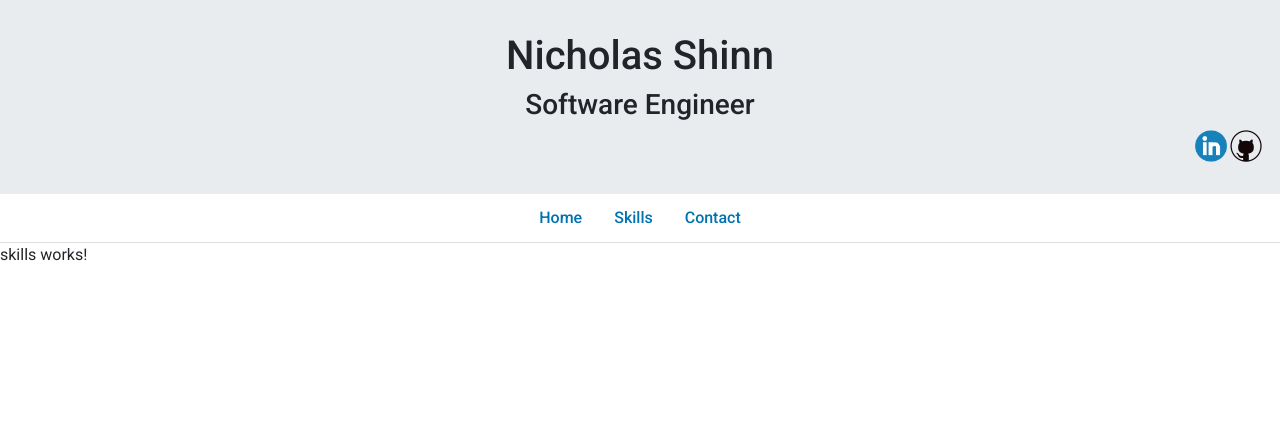
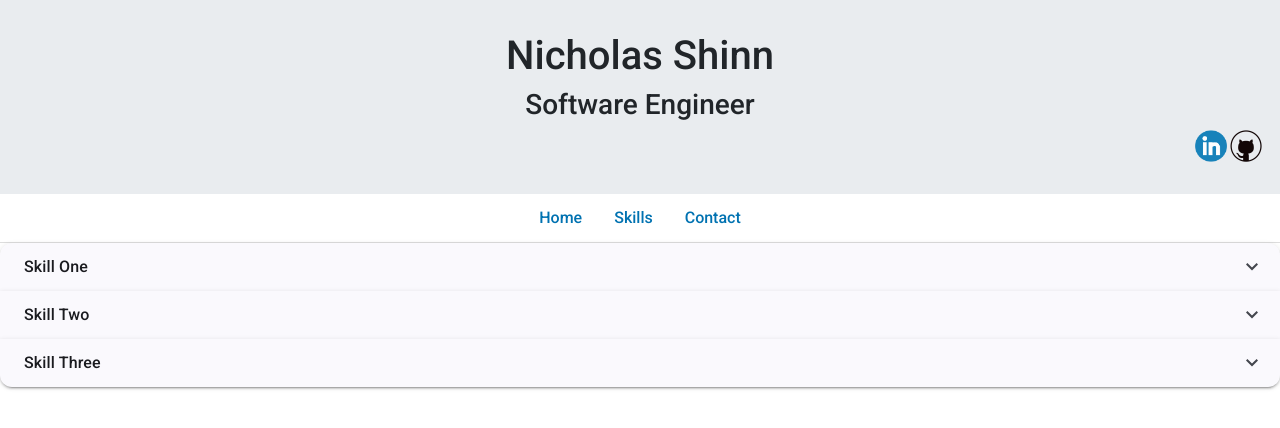
Before and after one commit to SuperNGS/super-ngs, an Angular app in the folder super-ngs-frontend/: page /skills in a window 1280 px wide. Shown: the top 428 px of the page. Built offline with nearby package versions, Linux system fonts and the light colour scheme; no server answers.

Commit message:
Add skills expansion panel logic with dummy data

```diff
--- a/super-ngs-frontend/src/app/skills/skills.component.html
+++ b/super-ngs-frontend/src/app/skills/skills.component.html
@@ -1 +1,10 @@
-<p>skills works!</p>
+<mat-accordion>
+    @for(skill of skills; track skill.id) {
+        <mat-expansion-panel>
+            <mat-expansion-panel-header>
+                {{skill.name}}
+            </mat-expansion-panel-header>
+            <p>{{skill.description}}</p>
+        </mat-expansion-panel>
+    }
+</mat-accordion>
--- a/super-ngs-frontend/src/app/skills/skills.component.ts
+++ b/super-ngs-frontend/src/app/skills/skills.component.ts
@@ -1,12 +1,29 @@
 import { Component } from '@angular/core';
+import { MatExpansionModule } from '@angular/material/expansion';
 
 @Component({
   selector: 'app-skills',
   standalone: true,
-  imports: [],
+  imports: [MatExpansionModule],
   templateUrl: './skills.component.html',
   styleUrl: './skills.component.scss'
 })
 export class SkillsComponent {
-
+  skills = [
+    {
+      id: 0,
+      name: "Skill One",
+      description: "This is a description"
+    },
+    {
+      id: 1,
+      name: "Skill Two",
+      description: "This is another description"
+    },
+    {
+      id: 2,
+      name: "Skill Three",
+      description: "This is yet another description"
+    }
+  ]
 }
```
